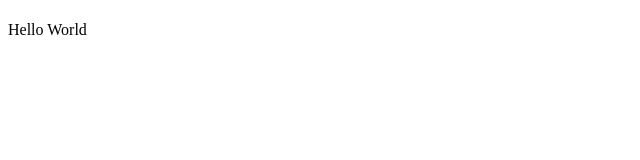
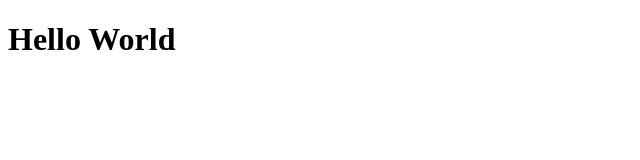
Before and after one commit to DanteCWilliams/dantecwilliams.github.io, a plain HTML site: page index.html in a window 1280 px wide. Shown: the whole page, without its empty margins (0-640 px from the left). Drawn offline with Linux system fonts and the light colour scheme.

Commit message:
Update index.html

```diff
--- a/index.html
+++ b/index.html
@@ -1,7 +1,6 @@
 <!DOCTYPE html>
 <html>
 <body>
-<h1>
-</h1>Hello World<h1>
+<h1>Hello World</h1>
 </body>
 </html>
```
